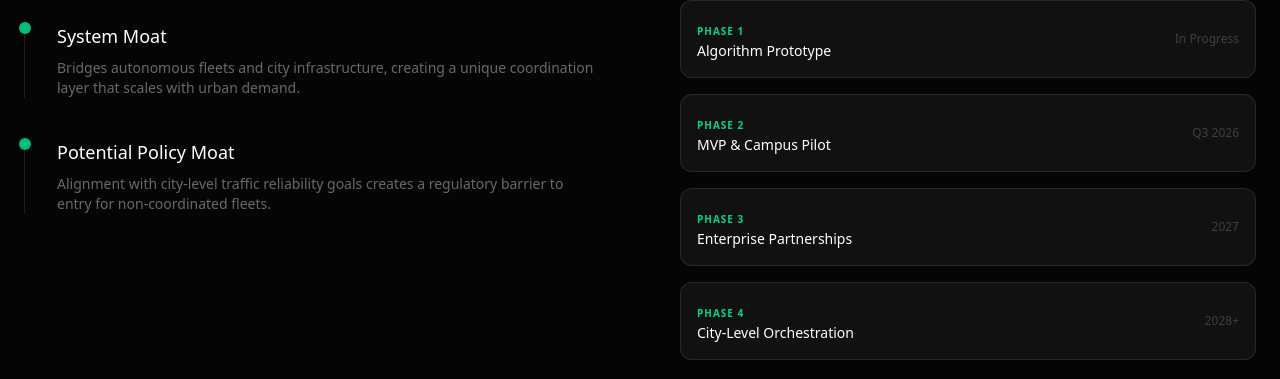
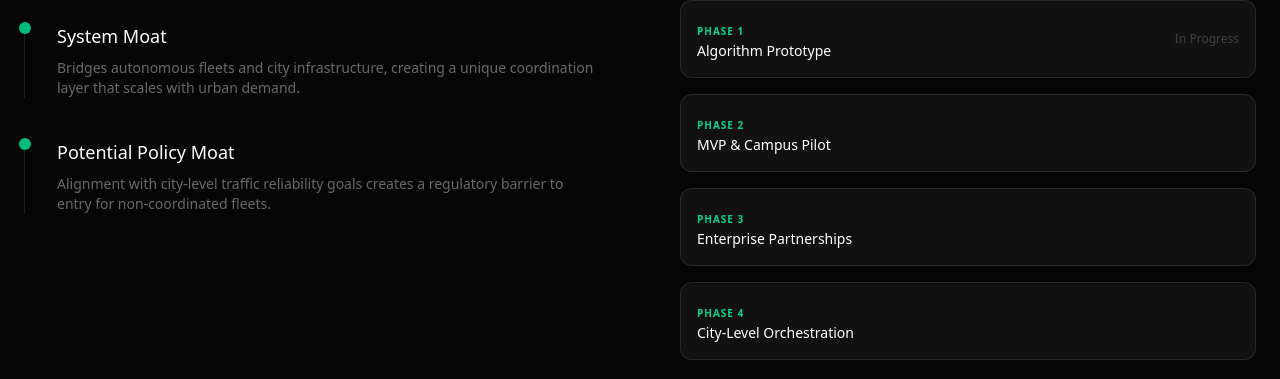
Before and after one commit to Jayma23/Roaming-AI-FrontEnd, a React (Vite) app: page / in a window 1280 px wide. Shown: the part 5238-5617 px from the top of the page. Built offline with nearby package versions, Linux system fonts and the light colour scheme.

Commit message:
chore: remove roadmap dates and keep status placeholders

```diff
--- a/src/App.tsx
+++ b/src/App.tsx
@@ -645,16 +645,18 @@ export default function App() {
                   {[
                     { phase: "Phase 0", title: "Simulation Validation", status: "Complete" },
                     { phase: "Phase 1", title: "Algorithm Prototype", status: "In Progress" },
-                    { phase: "Phase 2", title: "MVP & Campus Pilot", status: "Q3 2026" },
-                    { phase: "Phase 3", title: "Enterprise Partnerships", status: "2027" },
-                    { phase: "Phase 4", title: "City-Level Orchestration", status: "2028+" }
+                    { phase: "Phase 2", title: "MVP & Campus Pilot", status: "" },
+                    { phase: "Phase 3", title: "Enterprise Partnerships", status: "" },
+                    { phase: "Phase 4", title: "City-Level Orchestration", status: "" }
                   ].map((item, i) => (
                     <div key={i} className="p-4 rounded-xl bg-white/5 border border-white/10 flex items-center justify-between">
                       <div>
                         <span className="text-[10px] uppercase tracking-widest text-emerald-400 font-bold">{item.phase}</span>
                         <h5 className="font-medium text-sm">{item.title}</h5>
                       </div>
-                      <span className="text-xs text-white/20">{item.status}</span>
+                      <span className="min-w-[96px] text-right text-xs text-white/20">
+                        {item.status || "\u00a0"}
+                      </span>
                     </div>
                   ))}
                 </div>
```
